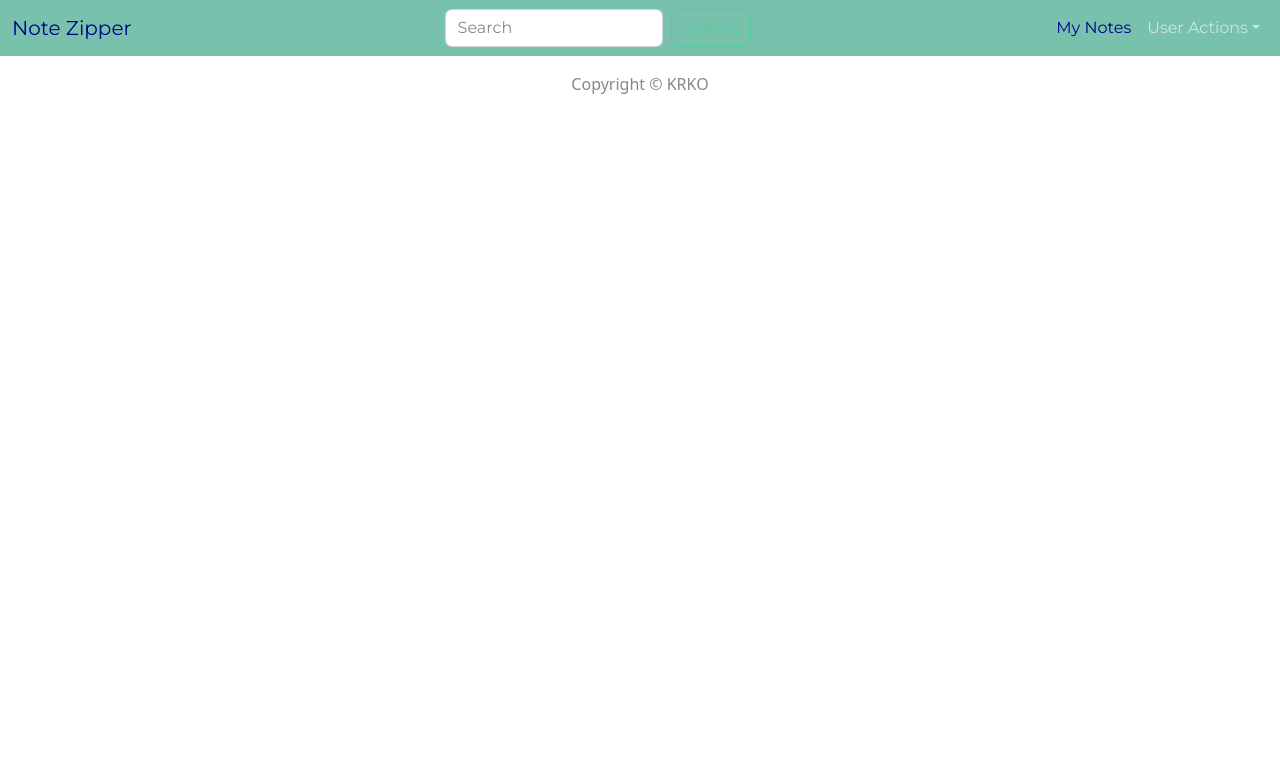
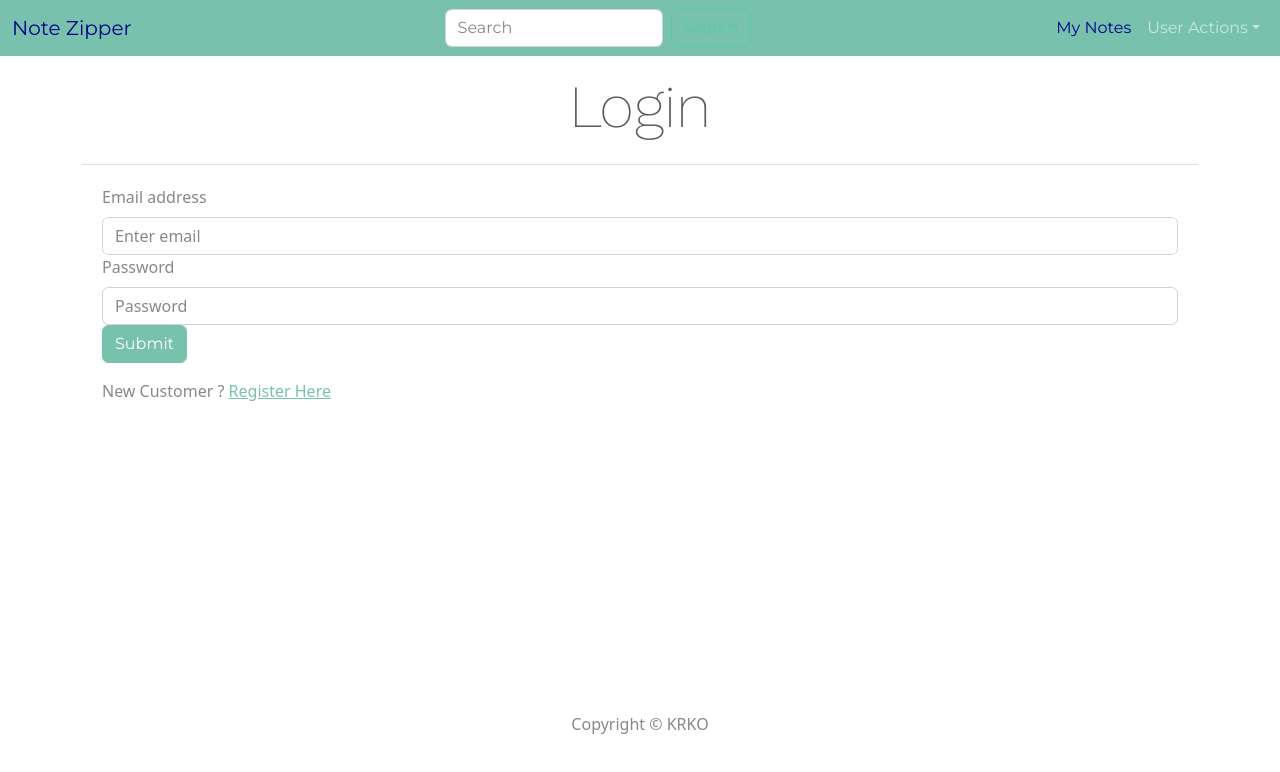
Before and after one commit to ESPP-ZDT/PROJECTS-2, a React (Create React App) app in the folder RoadsideCoder-NoteZipper/frontend/: page /login in a window 1280 px wide. Shown: the top 772 px of the page. Built offline with nearby package versions, Linux system fonts and the light colour scheme.

Commit message:
RegisterScreen, LoginScreen + small improvement in backend

```diff
--- a/RoadsideCoder-NoteZipper/frontend/src/App.js
+++ b/RoadsideCoder-NoteZipper/frontend/src/App.js
@@ -3,6 +3,8 @@
 import Footer from "./components/Footer/Footer";
 import Header from "./components/Header/Header";
 import LandingPage from "./screens/LandingPage/LandingPage";
+import LoginScreen from "./screens/LoginScreen/LoginScreen";
+import RegisterScreen from "./screens/RegisterScreen/RegisterScreen";
 import MyNotes from "./screens/MyNotes/MyNotes";
 
 function App() {
@@ -12,6 +14,8 @@
       <main>
         <Routes>
           <Route path="/" element={<LandingPage />} exact />
+          <Route path="/login" element={<LoginScreen />} exact />
+          <Route path="/register" element={<RegisterScreen />} exact />
           <Route path="/mynotes" element={<MyNotes />} />
         </Routes>
       </main>
--- /dev/null
+++ b/RoadsideCoder-NoteZipper/frontend/src/screens/LoginScreen/LoginScreen.css
@@ -0,0 +1,5 @@
+.loginContainer{
+    display: flex;
+    flex-direction: column;
+    margin: 20px;
+}
--- /dev/null
+++ b/RoadsideCoder-NoteZipper/frontend/src/screens/LoginScreen/LoginScreen.js
@@ -0,0 +1,83 @@
+import React, { useState, useEffect } from "react";
+import { Form, Button, Row, Col } from "react-bootstrap";
+// import { useDispatch, useSelector } from "react-redux";
+import { Link } from "react-router-dom";
+import axios from "axios";
+import MainScreen from "../../components/MainScreen";
+
+import "./LoginScreen.css";
+
+const LoginScreen = () => {
+  const [email, setEmail] = useState("");
+  const [password, setPassword] = useState("");
+  const [error, setError] = useState(false);
+  const [loading, setLoading] = useState(false);
+
+  const submitHandler = async (e) => {
+    e.preventDefault();
+    console.log(email, password);
+
+    try {
+      const config = { headers: { "Content-type": "application/json" } };
+      setLoading(true);
+      setError(false);
+      const { data } = await axios.post(
+        "/api/users/login",
+        {
+          email,
+          password,
+        },
+        config
+      );
+      localStorage.setItem("userInfo", JSON.stringify(data));
+      console.log("Data: ", data);
+      setLoading(false);
+    } catch (error) {
+      console.log("Error: ", error.response);
+      setError(error.response.data.message);
+      setLoading(false);
+    }
+  };
+
+  return (
+    <MainScreen title="Login">
+      <div className="loginContainer">
+        {/* {error && <ErrorMessage variant="danger">{error}</ErrorMessage>} */}
+        {/* {loading && <Loading />} */}
+        <Form onSubmit={submitHandler}>
+          <Form.Group controlId="formBasicEmail">
+            <Form.Label>Email address</Form.Label>
+            <Form.Control
+              type="email"
+              value={email}
+              placeholder="Enter email"
+              onChange={(e) => setEmail(e.target.value)}
+            />
+          </Form.Group>
+
+          <Form.Group controlId="formBasicPassword">
+            <Form.Label>Password</Form.Label>
+            <Form.Control
+              type="password"
+              value={password}
+              placeholder="Password"
+              onChange={(e) => setPassword(e.target.value)}
+            />
+          </Form.Group>
+
+          <Button variant="primary" type="submit">
+            Submit
+          </Button>
+        </Form>
+
+        <Row className="py-3">
+          <Col>
+            New Customer ? <Link to="/register">Register Here</Link>
+          </Col>
+        </Row>
+      </div>
+    </MainScreen>
+  );
+};
+
+export default LoginScreen;
--- /dev/null
+++ b/RoadsideCoder-NoteZipper/frontend/src/screens/RegisterScreen/RegisterScreen.js
@@ -0,0 +1,7 @@
+import React from "react";
+
+const RegisterScreen = () => {
+  return <div>RegisterScreen</div>;
+};
+
+export default RegisterScreen;
```
Also changed, not shown: 2 other files (tests, documents, lock files or other folders).
